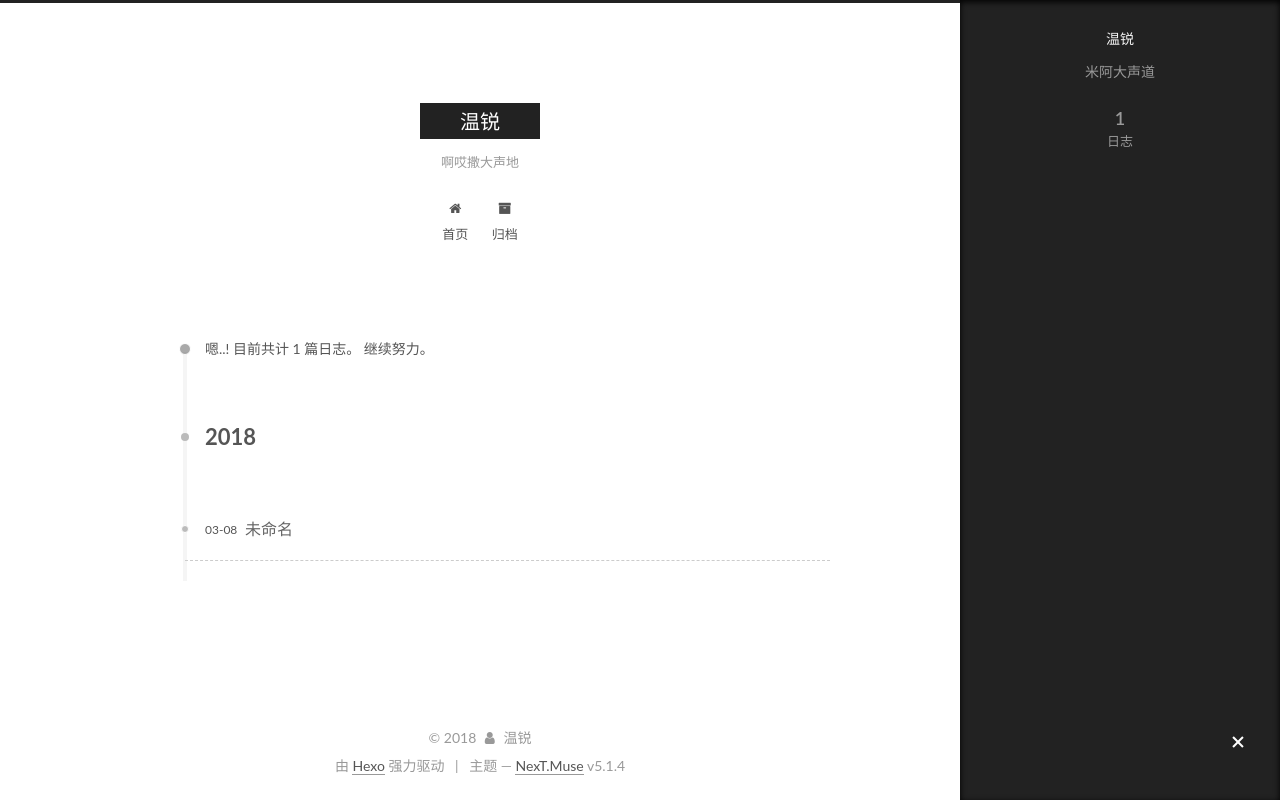
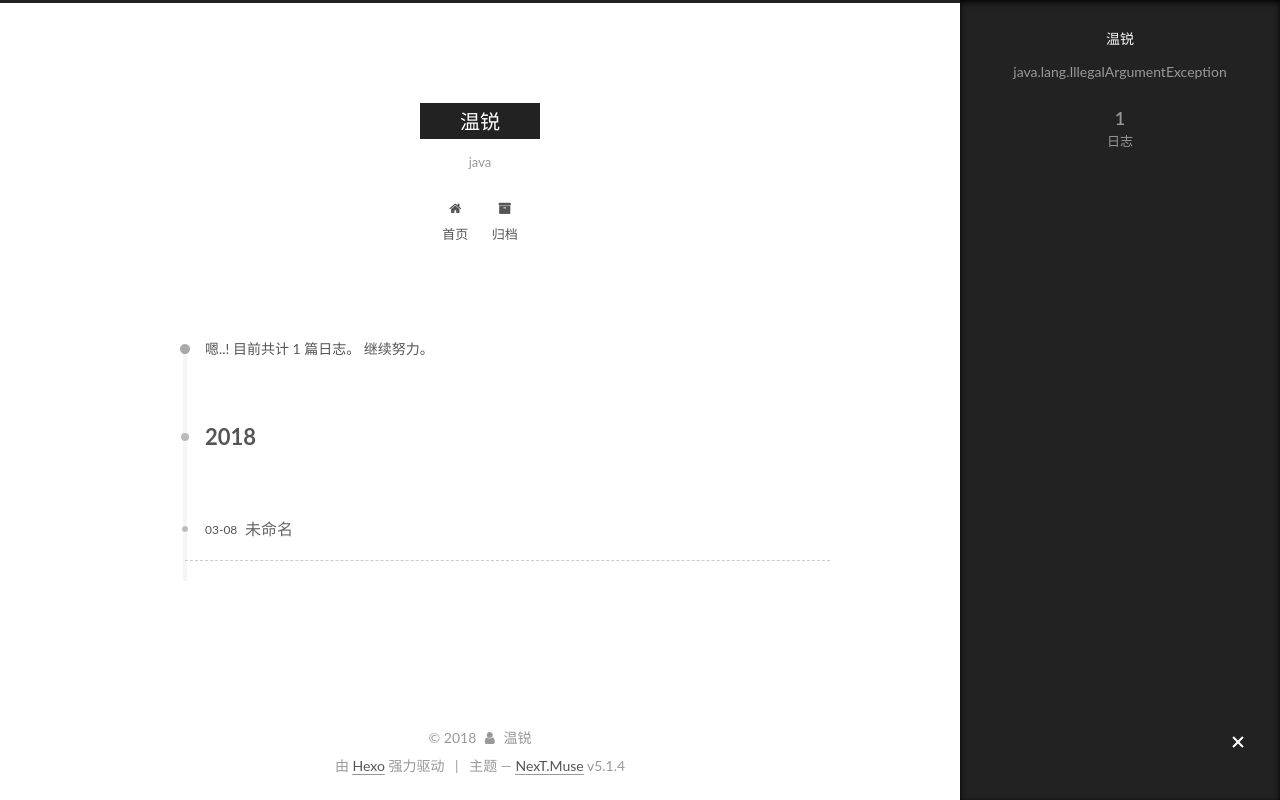
Before and after one commit to TiltCitySong/wenrui.github.io, a plain HTML site: page archives/2018/03/index.html in a window 1280 px wide. Both pictures are taken after a click on the element 1238 px from the left and 742 px from the top of the page. Drawn offline with Linux system fonts and the light colour scheme.

Commit message:
Site updated: 2018-03-08 03:02:02

```diff
--- a/archives/2018/03/index.html
+++ b/archives/2018/03/index.html
@@ -79,16 +79,16 @@
 
 
 
-<meta name="description" content="米阿大声道">
+<meta name="description" content="java.lang.IllegalArgumentException">
 <meta property="og:type" content="website">
 <meta property="og:title" content="温锐">
 <meta property="og:url" content="http://www.sinboun.com/archives/2018/03/index.html">
 <meta property="og:site_name" content="温锐">
-<meta property="og:description" content="米阿大声道">
+<meta property="og:description" content="java.lang.IllegalArgumentException">
 <meta property="og:locale" content="zh-Hans">
 <meta name="twitter:card" content="summary">
 <meta name="twitter:title" content="温锐">
-<meta name="twitter:description" content="米阿大声道">
+<meta name="twitter:description" content="java.lang.IllegalArgumentException">
 
 
 
@@ -159,7 +159,7 @@
       </a>
     </div>
 
-        <p class="site-subtitle">啊哎撒大声地</p>
+        <p class="site-subtitle">java</p>
 
   </div>
 
@@ -318,7 +318,7 @@
           <div class="site-author motion-element" itemprop="author" itemscope itemtype="http://schema.org/Person">
 
               <p class="site-author-name" itemprop="name">温锐</p>
-              <p class="site-description motion-element" itemprop="description">米阿大声道</p>
+              <p class="site-description motion-element" itemprop="description">java.lang.IllegalArgumentException</p>
           </div>
 
           <nav class="site-state motion-element">
--- a/css/main.css
+++ b/css/main.css
@@ -1822,7 +1822,7 @@ pre .javascript .function {
   width: 4px;
   height: 4px;
   border-radius: 50%;
-  background: #67213c;
+  background: #0690ff;
 }
 .links-of-blogroll {
   font-size: 13px;
```
Also changed, not shown: 2018/03/08/README/index.html (+2 -2 lines), archives/2018/index.html (+5 -5 lines), archives/index.html (+5 -5 lines), index.html (+5 -5 lines).
